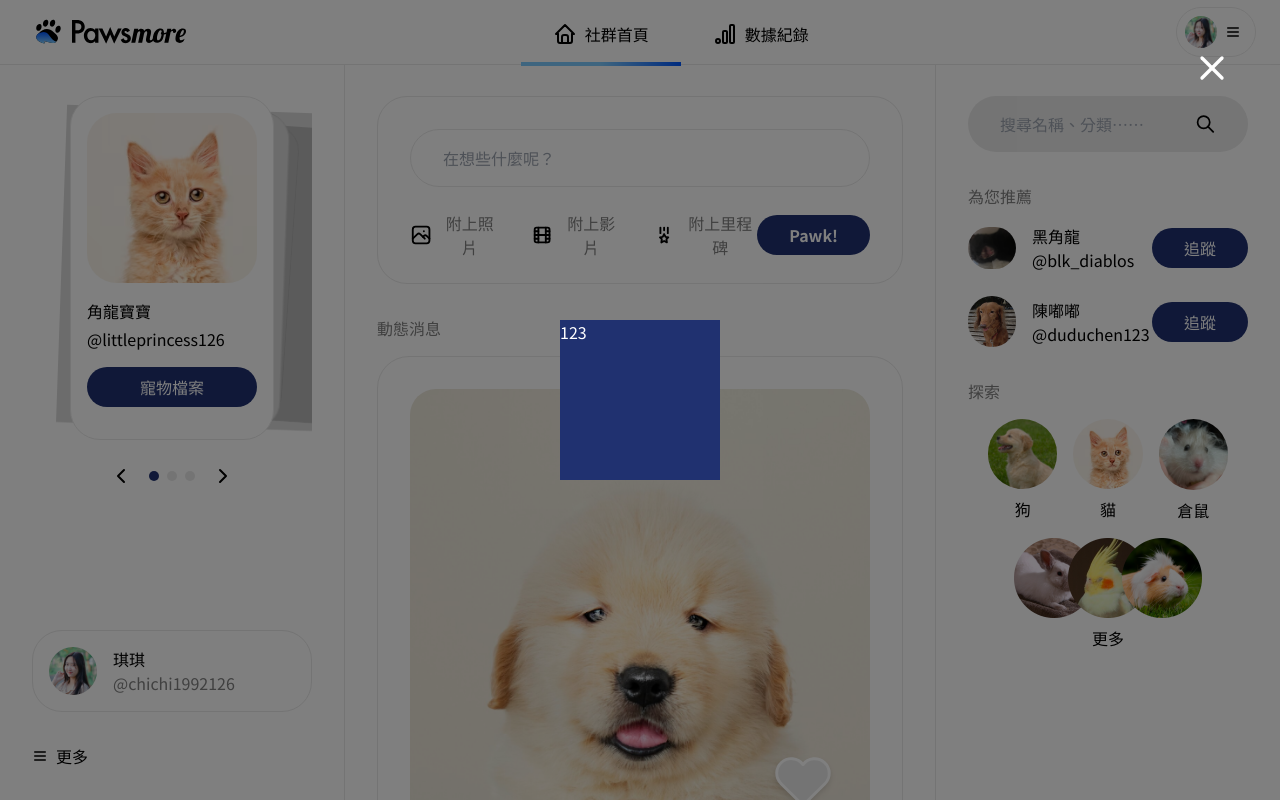
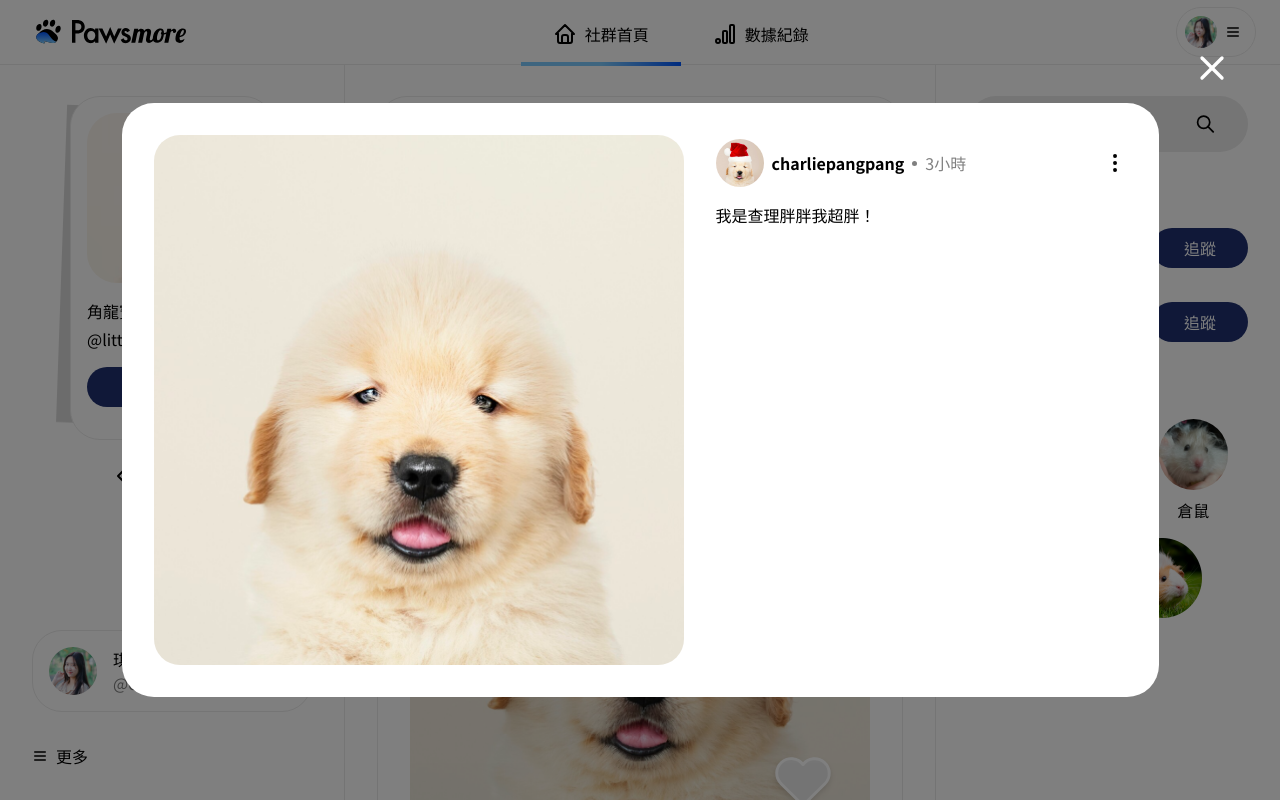
Before and after one commit to penspulse326/rocket_pawsmore, a Next.js app: page /test/social in a window 1280 px wide. Both pictures are taken after a click on the picture 640 px from the left and 619 px from the top of the page. Built offline with nearby package versions, Linux system fonts and the light colour scheme.

Commit message:
style: post view layout

```diff
--- a/src/components/social/PostCard.tsx
+++ b/src/components/social/PostCard.tsx
@@ -8,6 +8,7 @@ import Mask from "../Mask";
 import { useState } from "react";
 import Image from "next/image";
 import Link from "next/link";
+import PostView from "./PostView";
 
 export default function PostCard() {
   const [isMenuOpen, setIsMenuOpen] = useState(false);
@@ -20,7 +21,7 @@ export default function PostCard() {
       <section className="relative">
         {isMaskOpen && (
           <Mask setIsOpen={setIsMaskOpen} maskType="post">
-            <div className="w-40 h-40 bg-primary text-white">123</div>
+            <PostView />
           </Mask>
         )}
         <Image
--- /dev/null
+++ b/src/components/social/PostView.tsx
@@ -0,0 +1,76 @@
+import { IconHeart, IconDotsVertical } from "@tabler/icons-react";
+
+import Image from "next/image";
+import Link from "next/link";
+import { useState } from "react";
+
+export default function PostView() {
+  const resouse_type = "image";
+  const [isMenuOpen, setIsMenuOpen] = useState(false);
+  return (
+    <section className="flex gap-8 p-8 rounded-[32px] bg-white">
+      {/* 多媒體區 */}
+      <section className="max-w-[530px] max-h-[530px] rounded-[26px] overflow-hidden">
+        {resouse_type === "image" && (
+          <Image
+            src="/test/post-dog-1.png"
+            width={530}
+            height={530}
+            alt="貼文照片"
+          />
+        )}
+      </section>
+      {/* 文字區 */}
+      <section>
+        <div className="flex justify-between mt-1 w-[411px]">
+          <div className="flex gap-2 items-center">
+            <Link href="#">
+              <Image
+                src="/test/photo-dog-test.png"
+                width={48}
+                height={48}
+                alt="發文者頭貼"
+                className="rounded-full"
+              />
+            </Link>
+            <Link href="#" className="font-bold">
+              charliepangpang
+            </Link>
+            <span className="w-[5px] h-[5px] bg-note rounded-full"></span>
+            <Link href="#" className="text-note">
+              3小時
+            </Link>
+          </div>
+          <div className="flex gap-2 items-center">
+            <button
+              type="button"
+              className="relative"
+              onClick={() => setIsMenuOpen(!isMenuOpen)}
+              onBlur={() => setIsMenuOpen(false)}
+            >
+              <IconDotsVertical />
+              {isMenuOpen && (
+                <ul className="absolute right-0 mt-2 p-3 w-28 rounded-3xl bg-white shadow-[0_0px_10px_0_rgba(0,0,0,0.15)]">
+                  <li>
+                    <button type="button" className="px-3 py-1">
+                      複製連結
+                    </button>
+                  </li>
+                  <li>
+                    <button type="button" className="px-3 py-1 text-error">
+                      檢舉貼文
+                    </button>
+                  </li>
+                </ul>
+              )}
+            </button>
+          </div>
+        </div>
+        <p className="mt-4">我是查理胖胖我超胖！</p>
+        <ul className="mt-8">
+          <li></li>
+        </ul>
+      </section>
+    </section>
+  );
+}
```
Also changed, not shown: src/components/social/PostWrapper.tsx (deleted).
